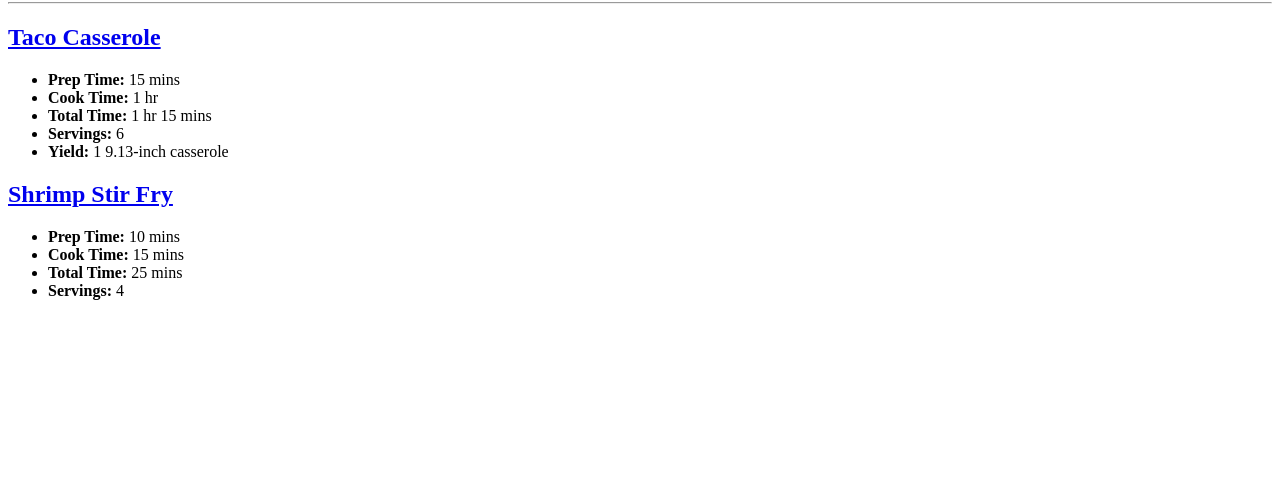
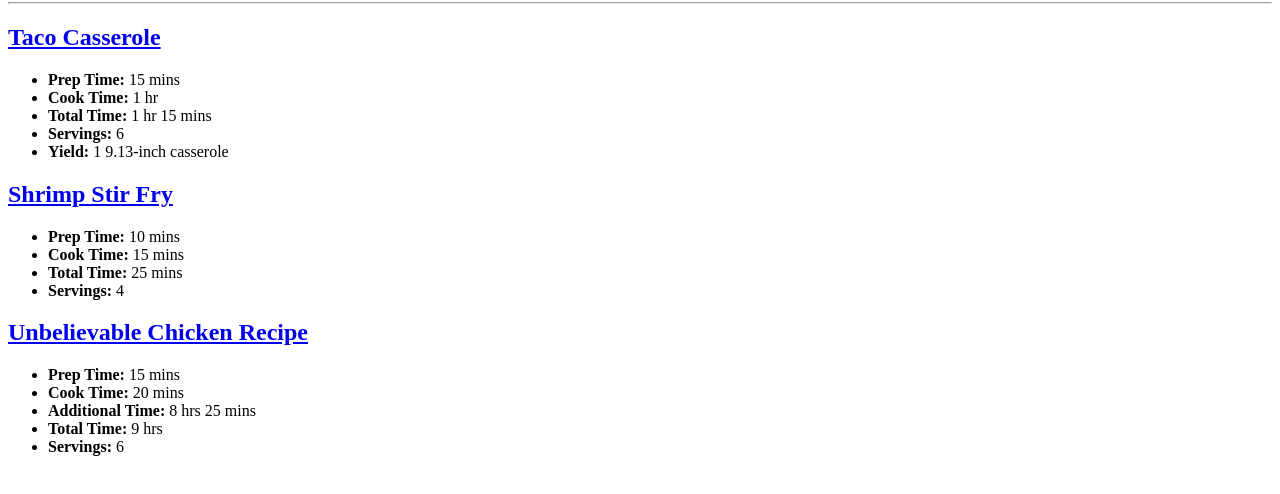
Before and after one commit to misckiua/odin-recipes, a plain HTML site: page index.html in a window 1280 px wide. Shown: the part 78-572 px from the top of the page. Drawn offline with Linux system fonts and the light colour scheme.

Commit message:
Edit index.html to include chicken recipe

```diff
--- a/index.html
+++ b/index.html
@@ -22,5 +22,13 @@
         <li><b>Total Time:</b> 25 mins</li>
         <li><b>Servings:</b> 4</li>
     </ul>
+    <h2><a href="recipes/chicken.html">Unbelievable Chicken Recipe</a></h2>
+    <ul>
+        <li><b>Prep Time:</b> 15 mins</li>
+        <li><b>Cook Time:</b> 20 mins</li>
+        <li><b>Additional Time:</b> 8 hrs 25 mins</li>
+        <li><b>Total Time:</b> 9 hrs</li>
+        <li><b>Servings:</b> 6</li>
+    </ul>
 </body>
 </html>
```
